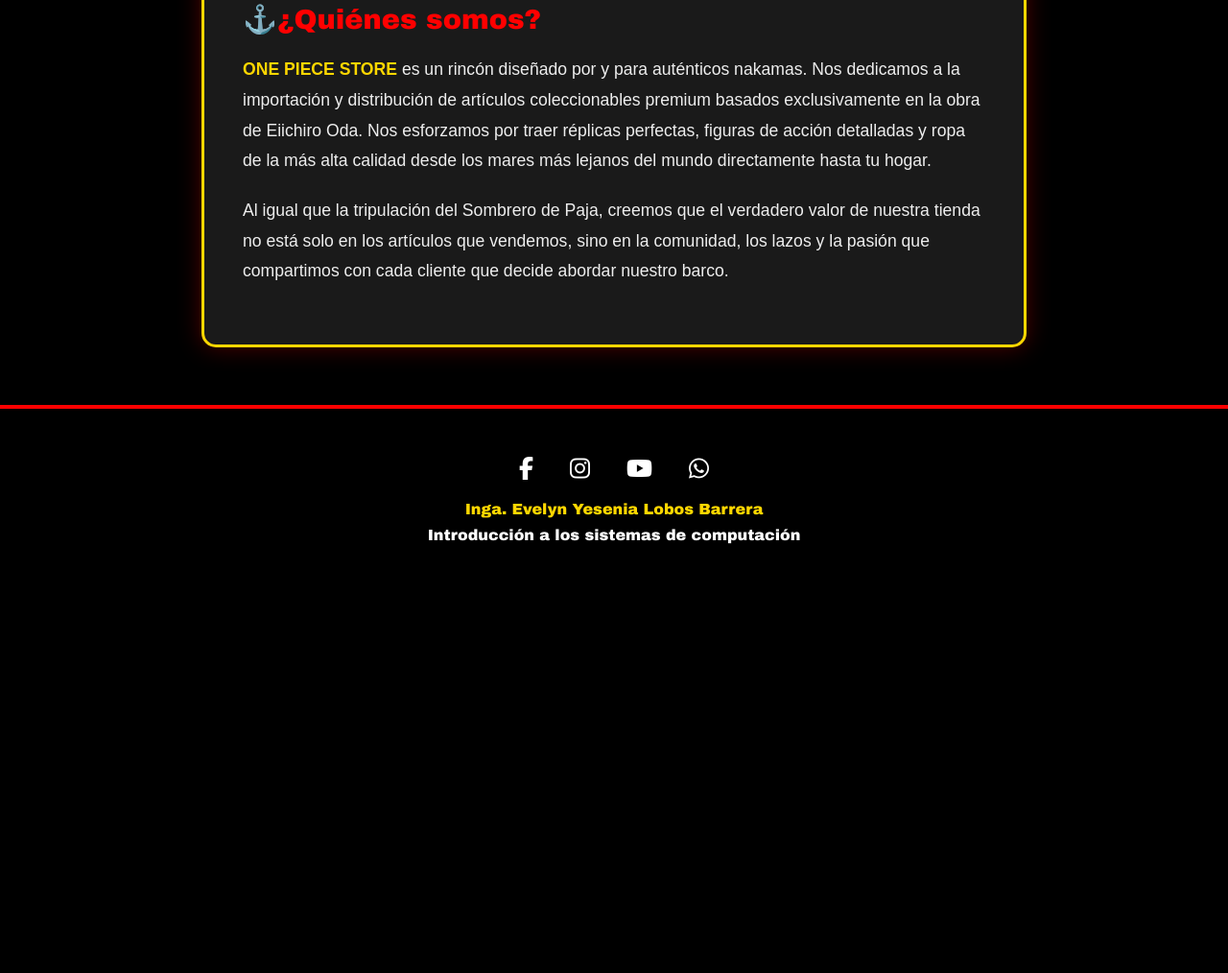
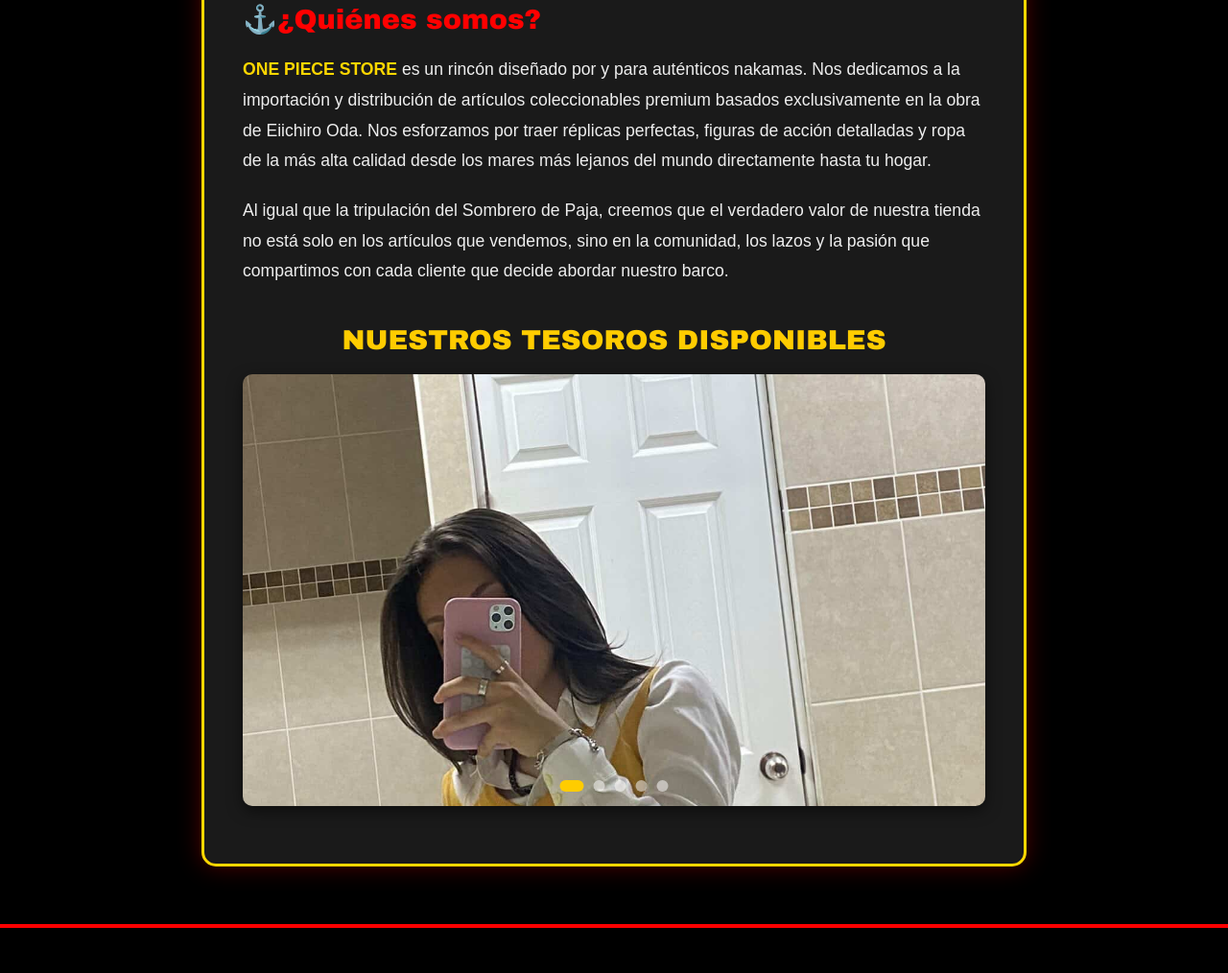
Before and after one commit to aguzmanm19/Proyecto-OnePieceStore, a plain HTML site: page acercade.html in a window 1280 px wide. Shown: the part 456-1470 px from the top of the page at 96% size. Before the commit the page ends 1072 px from the top, so only its background shows below. Drawn offline with Linux system fonts and the light colour scheme.

Commit message:
actualizacion pagina acerca de

```diff
--- a/CSS/estilo.css
+++ b/CSS/estilo.css
@@ -565,3 +565,96 @@
     z-index: 5;
     text-transform: uppercase;
 }
+
+/* ===================================================
+   ESTILOS PARA EL SLIDER DE ONE PIECE STORE
+=================================================== */
+
+.slider-wrapper {
+    width: 100%;
+    max-width: 800px; /* Tamaño máximo del carrusel */
+    margin: 40px auto 20px auto; /* Centrado y separado del texto */
+    text-align: center;
+}
+
+.slider-title {
+    color: #ffcc00; /* Color llamativo estilo anime/One Piece */
+    font-size: 1.8rem;
+    margin-bottom: 20px;
+    text-transform: uppercase;
+}
+
+.slider-container {
+    width: 100%;
+    height: 450px; /* Ajusta la altura según prefieras tus fotos */
+    overflow: hidden;
+    position: relative;
+    border-radius: 10px;
+    box-shadow: 0px 5px 15px rgba(0, 0, 0, 0.5); /* Sombra para resaltar */
+}
+
+/* Ocultar los inputs de radio */
+.slider-container input[type="radio"] {
+    display: none;
+}
+
+/* Contenedor de todas las diapositivas en línea recta */
+.slides {
+    width: 500%; /* 5 fotos = 500% de ancho total */
+    height: 100%;
+    display: flex;
+    transition: transform 0.6s ease-in-out; /* Transición suave de deslizamiento */
+}
+
+/* Cada diapositiva individual */
+.slide {
+    width: 20%; /* Cada una ocupa el 20% del total (100% visible) */
+    height: 100%;
+}
+
+.slide img {
+    width: 100%;
+    height: 100%;
+    object-fit: cover; /* Evita que las imágenes se deformen */
+}
+
+/* Puntos de navegación en la parte inferior */
+.slider-navigation {
+    position: absolute;
+    bottom: 15px;
+    left: 50%;
+    transform: translateX(-50%);
+    display: flex;
+    gap: 10px;
+}
+
+.bar {
+    width: 12px;
+    height: 12px;
+    border-radius: 50%;
+    background-color: rgba(255, 255, 255, 0.5);
+    cursor: pointer;
+    transition: background-color 0.3s ease;
+}
+
+.bar:hover {
+    background-color: #ffcc00;
+}
+
+/* Lógica de movimiento usando CSS Puro */
+#slide1:checked ~ .slides { transform: translateX(0%); }
+#slide2:checked ~ .slides { transform: translateX(-20%); }
+#slide3:checked ~ .slides { transform: translateX(-40%); }
+#slide4:checked ~ .slides { transform: translateX(-60%); }
+#slide5:checked ~ .slides { transform: translateX(-80%); }
+
+/* Cambiar el color del punto de navegación activo */
+#slide1:checked ~ .slider-navigation .bar:nth-child(1),
+#slide2:checked ~ .slider-navigation .bar:nth-child(2),
+#slide3:checked ~ .slider-navigation .bar:nth-child(3),
+#slide4:checked ~ .slider-navigation .bar:nth-child(4),
+#slide5:checked ~ .slider-navigation .bar:nth-child(5) {
+    background-color: #ffcc00; /* Resalta el punto actual */
+    width: 25px; /* Lo hace un poco más alargado para estilo moderno */
+    border-radius: 10px;
+}
--- a/acercade.html
+++ b/acercade.html
@@ -45,7 +45,34 @@
                     Al igual que la tripulación del Sombrero de Paja, creemos que el verdadero valor de nuestra tienda no está solo en los artículos que vendemos, sino en la comunidad, los lazos y la pasión que compartimos con cada cliente que decide abordar nuestro barco.
                 </p>
             </div>
-        </section>
+
+            <div class="slider-wrapper">
+                <h3 class="slider-title">Nuestros Tesoros Disponibles</h3>
+                <div class="slider-container">
+                    <input type="radio" name="slider-control" id="slide1" checked>
+                    <input type="radio" name="slider-control" id="slide2">
+                    <input type="radio" name="slider-control" id="slide3">
+                    <input type="radio" name="slider-control" id="slide4">
+                    <input type="radio" name="slider-control" id="slide5">
+
+                    <div class="slides">
+                        <div class="slide"><img src="IMG/foto1.jpg" alt="Coleccionable 1"></div>
+                        <div class="slide"><img src="IMG/foto2.jpg" alt="Coleccionable 2"></div>
+                        <div class="slide"><img src="IMG/foto3.jpg" alt="Coleccionable 3"></div>
+                        <div class="slide"><img src="IMG/foto4.jpg" alt="Coleccionable 4"></div>
+                        <div class="slide"><img src="IMG/foto5.jpg" alt="Coleccionable 5"></div>
+                    </div>
+
+                    <div class="slider-navigation">
+                        <label for="slide1" class="bar"></label>
+                        <label for="slide2" class="bar"></label>
+                        <label for="slide3" class="bar"></label>
+                        <label for="slide4" class="bar"></label>
+                        <label for="slide5" class="bar"></label>
+                    </div>
+                </div>
+            </div>
+            </section>
     </main>
 
     <footer id="contacto">
```
Also changed, not shown: IMG/foto1.jpg (added), IMG/foto2.jpg (added), IMG/foto3.jpg (added), IMG/foto4.jpg (added), 2 other files.
